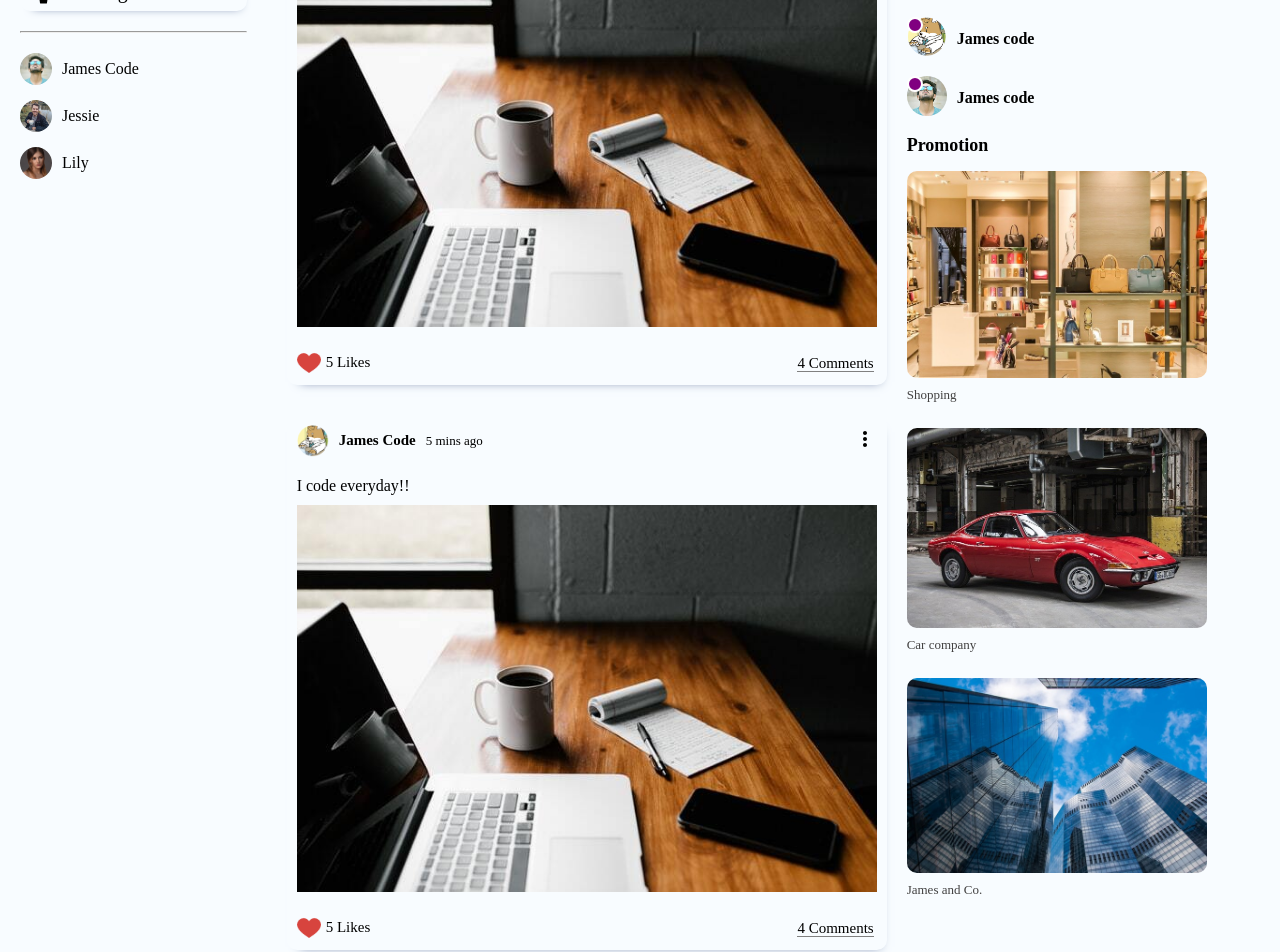
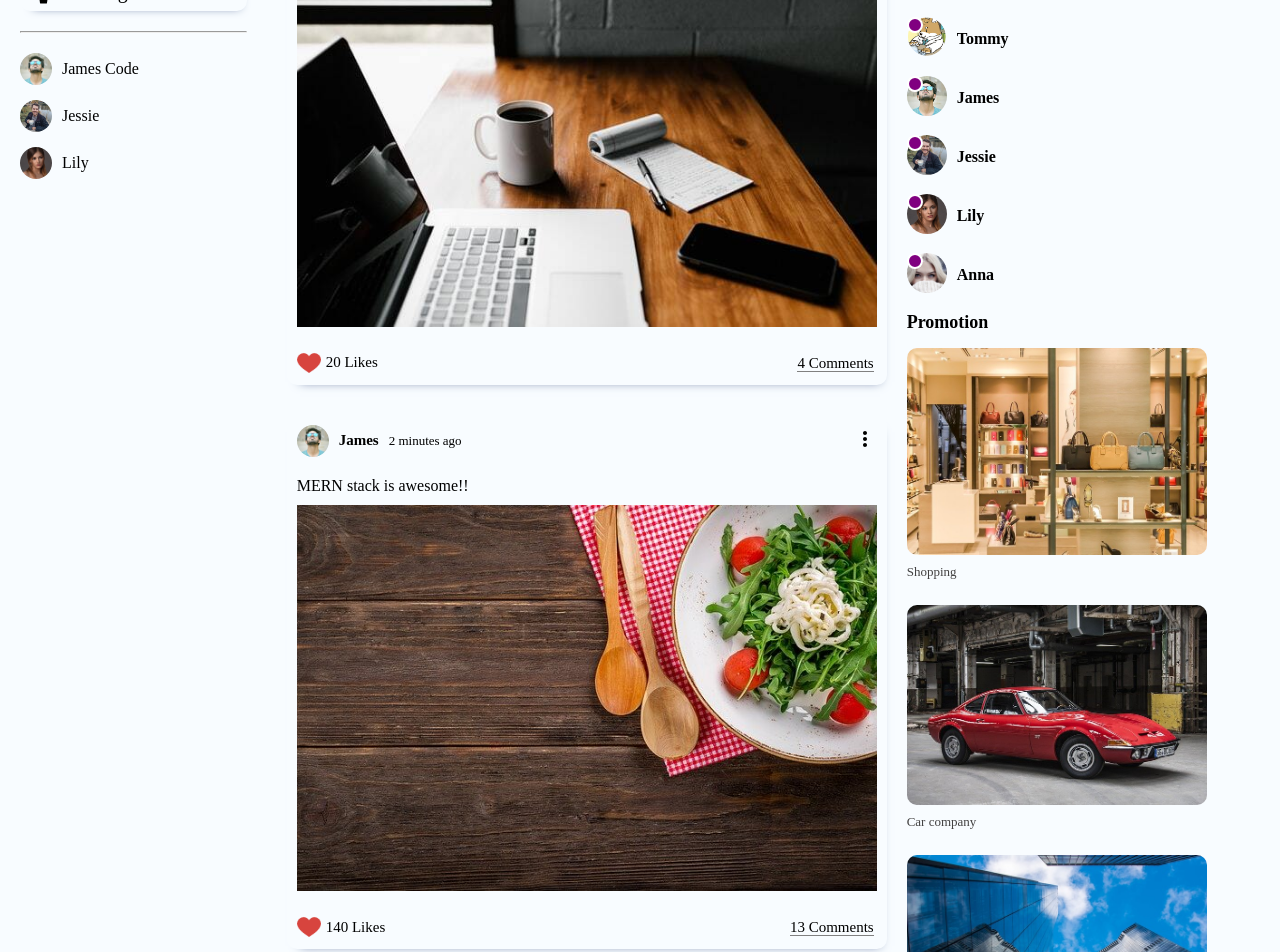
Before and after one commit to mayupaca/twistagram-frontend, a React (Create React App) app: page / in a window 1280 px wide. Shown: the part 420-1372 px from the top of the page. Built offline with nearby package versions, Linux system fonts and the light colour scheme.

Commit message:
get dummy data information

```diff
--- /dev/null
+++ b/src/components/online/Online.jsx
@@ -0,0 +1,13 @@
+import React from "react";
+
+export default function Online({ user }) {
+  return (
+    <li className="rightbarFriend">
+      <div className="rightbarProfileImgContainer">
+        <img src={user.profilePicture} alt="" className="rightbarProfileImg" />
+        <span className="rightbarOnline"></span>
+      </div>
+      <span className="rightbarUsername">{user.username}</span>
+    </li>
+  );
+}
--- a/src/components/post/Post.jsx
+++ b/src/components/post/Post.jsx
@@ -1,36 +1,41 @@
 import { MoreVert } from "@mui/icons-material";
 import React from "react";
 import "./Post.css";
+import { Users } from "../../dummyData";
 
-export default function Post() {
+export default function Post({ post }) {
+  // const user = Users.filter(user => user.id === 1)
+
   return (
     <div className="post">
       <div className="postWrapper">
         <div className="postTop">
           <div className="postTopLeft">
             <img
-              src="./assets/person/1.jpeg"
+              src={Users.filter((user) => user.id === post.id)[0].profilePicture}
               alt=""
               className="postProfileImg"
             />
-            <span className="postUsername">James Code</span>
-            <span className="postDate">5 mins ago</span>
+            <span className="postUsername">
+              {Users.filter((user) => user.id === post.id)[0].username}
+            </span>
+            <span className="postDate">{post.date}</span>
           </div>
           <div className="postTopRight">
             <MoreVert />
           </div>
         </div>
         <div className="postCenter">
-          <span className="postText">I code everyday!!</span>
-          <img src="./assets/post/1.jpeg" alt="" className="postImg" />
+          <span className="postText">{post.desc}</span>
+          <img src={post.photo} alt="" className="postImg" />
         </div>
         <div className="postBottom">
           <div className="postBottomLeft">
             <img src="./assets/heart.png" alt="" className="likeIcon" />
-            <span className="postLikeCounter">5 Likes</span>
+            <span className="postLikeCounter">{post.like} Likes</span>
           </div>
           <div className="postBottomRight">
-            <span className="postCommentText">4 Comments</span>
+            <span className="postCommentText">{post.comment} Comments</span>
           </div>
         </div>
       </div>
--- a/src/components/rightbar/Rightbar.jsx
+++ b/src/components/rightbar/Rightbar.jsx
@@ -1,5 +1,7 @@
 import React from "react";
 import "./Rightbar.css";
+import { Users } from "../../dummyData";
+import Online from "../online/Online";
 
 export default function Rightbar() {
   return (
@@ -14,28 +16,9 @@
         <img src="assets/event.jpeg" alt="" className="eventImg" />
         <h4 className="rightbarTitle">Online Friends</h4>
         <ul className="rightbarFriendList">
-          <li className="rightbarFriend">
-            <div className="rightbarProfileImgContainer">
-              <img
-                src="assets/person/1.jpeg"
-                alt=""
-                className="rightbarProfileImg"
-              />
-              <span className="rightbarOnline"></span>
-            </div>
-            <span className="rightbarUsername">James code</span>
-          </li>
-          <li className="rightbarFriend">
-            <div className="rightbarProfileImgContainer">
-              <img
-                src="assets/person/2.jpeg"
-                alt=""
-                className="rightbarProfileImg"
-              />
-              <span className="rightbarOnline"></span>
-            </div>
-            <span className="rightbarUsername">James code</span>
-          </li>
+          {Users.map((user) => (
+            <Online user={user} key={user.id} />
+          ))}
         </ul>
         <p className="promotionTitle">Promotion</p>
         <img
--- a/src/components/timeline/Timeline.jsx
+++ b/src/components/timeline/Timeline.jsx
@@ -1,19 +1,18 @@
-import React from 'react'
-import Post from '../post/Post'
-import Share from '../share/Share'
-import "./Timeline.css"
+import React from "react";
+import Post from "../post/Post";
+import Share from "../share/Share";
+import "./Timeline.css";
+import { Posts } from "../../dummyData";
 
 export default function Timeline() {
   return (
-    <div className='timeline'>
+    <div className="timeline">
       <div className="timelineWrapper">
         <Share />
-        <Post />
-        <Post />
-        <Post />
-        <Post />
-        <Post />
+        {Posts.map((post) => (
+          <Post post={post} key={post.id} />
+        ))}
       </div>
     </div>
-  )
+  );
 }
```
